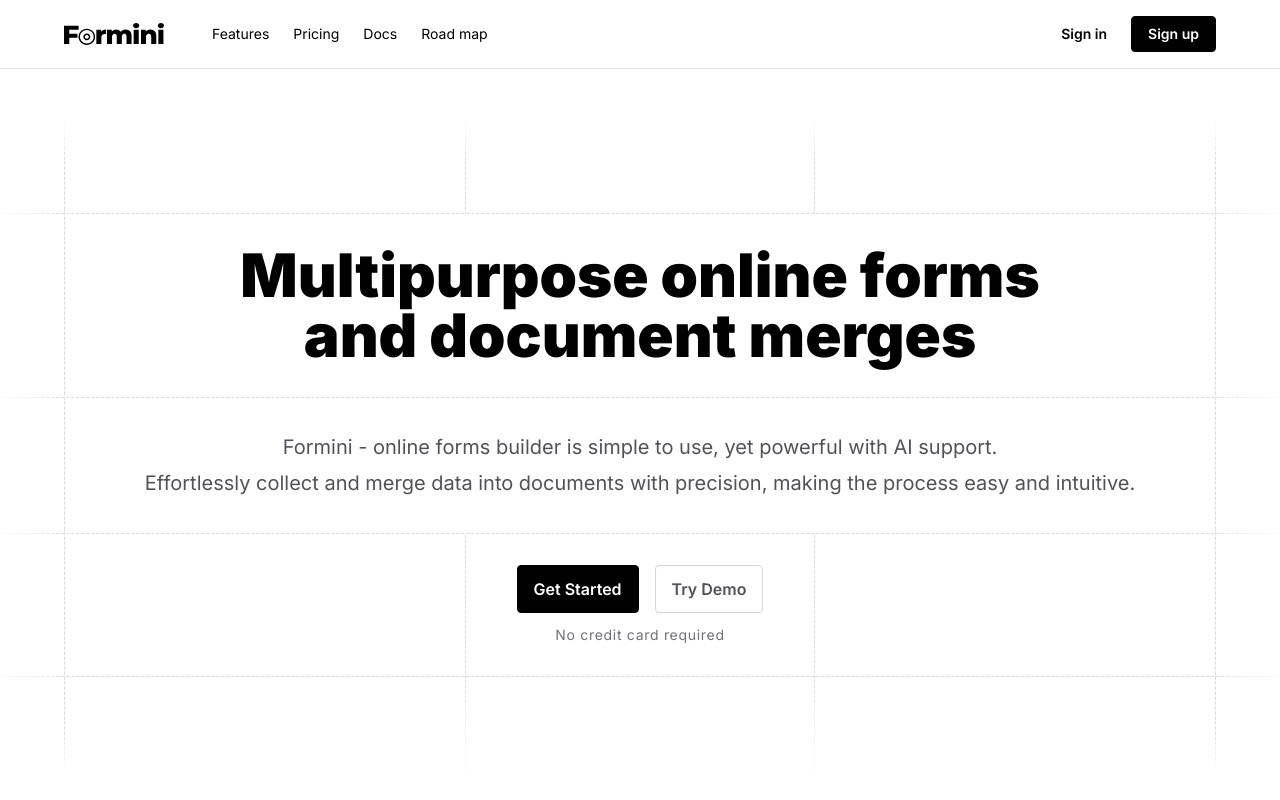
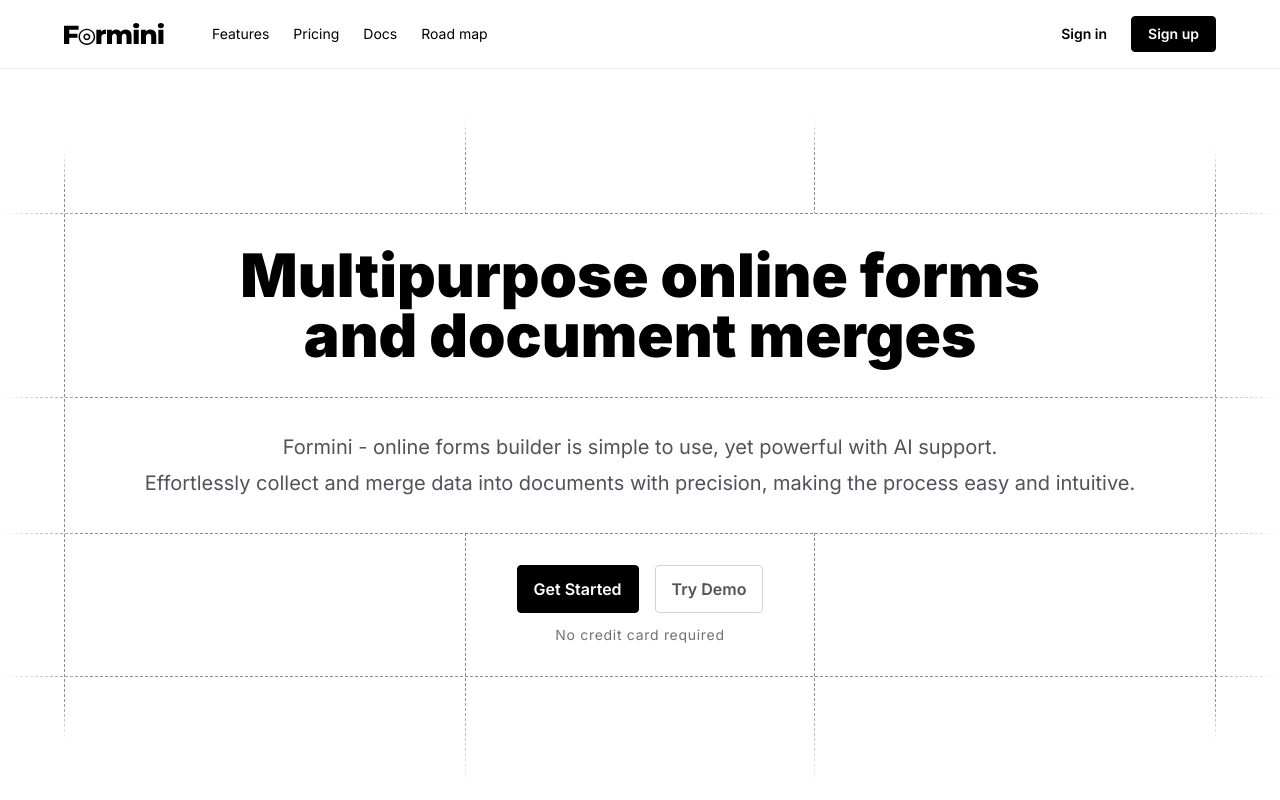
Before and after one commit to khanhspring/formini-landing-page, a Next.js app: page / in a window 1280 px wide. Shown: the top 800 px of the page. Built offline with nearby package versions, Linux system fonts and the light colour scheme.

Commit message:
Update animations

```diff
--- a/src/app/globals.css
+++ b/src/app/globals.css
@@ -17,16 +17,110 @@
 }
 
 .border-mark-to-t {
-  -webkit-mask: linear-gradient(to top, #fff 50%,transparent);
+  --line-color: rgba(0, 0, 0, calc(0.15 * 3));
+
+  bottom: 0;
+  background: linear-gradient(180deg, var(--line-color), var(--line-color) 60%, transparent 0, transparent);
+  background-size: 1px 5px;
+  -webkit-mask: linear-gradient(to top, #fff 60%, transparent);
 }
+
 .border-mark-to-b {
-  -webkit-mask: linear-gradient(to bottom, #fff 50%,transparent);
+  --line-color: rgba(0, 0, 0, calc(0.15 * 3));
+
+  top: 0;
+  background: linear-gradient(180deg, var(--line-color), var(--line-color) 60%, transparent 0, transparent);
+  background-size: 1px 5px;
+  -webkit-mask: linear-gradient(to bottom, #fff 60%, transparent);
 }
+
 .border-mark-to-tb {
-  -webkit-mask: linear-gradient(to top,#fff 93%,transparent),linear-gradient(to bottom,#fff 93%,transparent),linear-gradient(#000,#000);
+  --line-color: rgba(0, 0, 0, calc(0.15 * 3));
+
+  top: -64px;
+  height: calc(100% + 128px);
+  background: linear-gradient(180deg, var(--line-color), var(--line-color) 60%, transparent 0, transparent);
+  background-size: 1px 5px;
+  -webkit-mask: linear-gradient(to top, #fff 93%, transparent), linear-gradient(to bottom, #fff 93%, transparent), linear-gradient(#000, #000);
   -webkit-mask-composite: destination-in;
 }
+
 .border-mark-to-lr {
-  -webkit-mask: linear-gradient(to left,#fff 93%,transparent),linear-gradient(to right,#fff 93%,transparent),linear-gradient(#000,#000);
+  --line-color: rgba(0, 0, 0, calc(0.15 * 3));
+
+  left: -64px;
+  width: calc(100% + 128px);
+  background: linear-gradient(to right, var(--line-color), var(--line-color) 60%, transparent 0, transparent);
+  background-size: 5px 1px;
+  -webkit-mask: linear-gradient(to left, #fff 93%, transparent), linear-gradient(to right, #fff 93%, transparent), linear-gradient(#000, #000);
   -webkit-mask-composite: destination-in;
 }
+
+.line-animation-to-t {
+  height: 0%;
+  animation: line-animated-to-t 1.08s cubic-bezier(0.645,0.045,0.355,1) forwards;
+  animation-delay: .15s;
+}
+
+.line-animation-to-b {
+  height: 0%;
+  animation: line-animated-to-b 1.08s cubic-bezier(0.645,0.045,0.355,1) forwards;
+  animation-delay: .15s;
+}
+
+.line-animation-to-tb {
+  height: 0%;
+  animation: line-animated-to-tb 1.08s cubic-bezier(0.645,0.045,0.355,1) forwards;
+  animation-delay: .15s;
+}
+
+.line-animation-to-r {
+  width: 0;
+  animation: line-animated-to-r 1.08s cubic-bezier(0.645, 0.045, 0.355, 1) forwards;
+  animation-delay: 0.15s;
+}
+
+@keyframes line-animated-to-t {
+  0% {
+      opacity: 1
+  }
+
+  to {
+      height: 100%;
+      opacity: .3
+  }
+}
+
+@keyframes line-animated-to-b {
+  0% {
+      opacity: 1
+  }
+
+  to {
+      height: calc(100% + 64px);
+      opacity: .3
+  }
+}
+
+@keyframes line-animated-to-tb {
+  0% {
+      opacity: 1
+  }
+
+  to {
+      height: calc(100% + 128px);
+      opacity: .3
+  }
+}
+
+
+@keyframes line-animated-to-r {
+  0% {
+    opacity: 1
+  }
+
+  to {
+    width: calc(100% + 128px);
+    opacity: .3
+  }
+}
```
